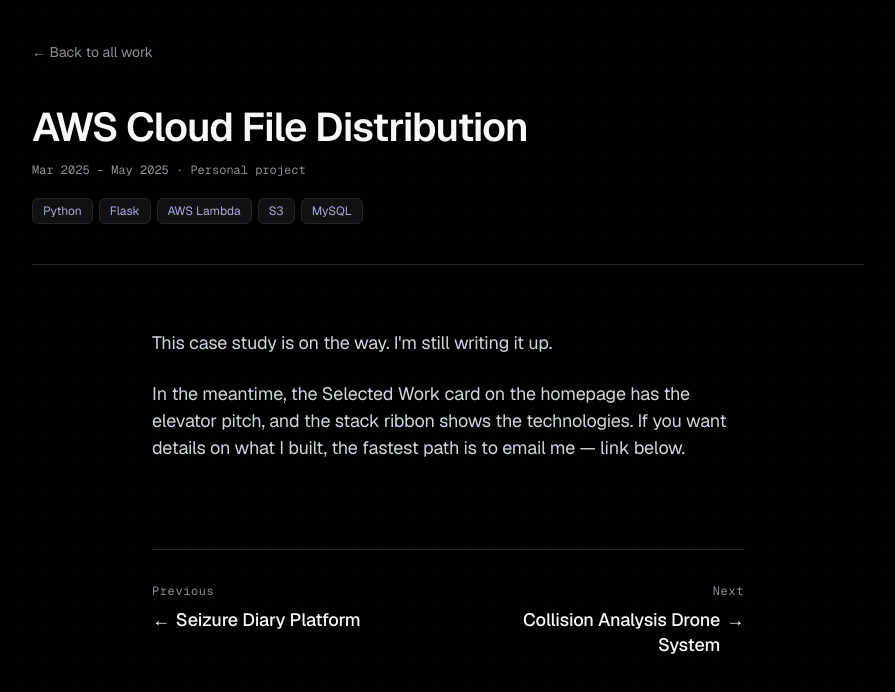
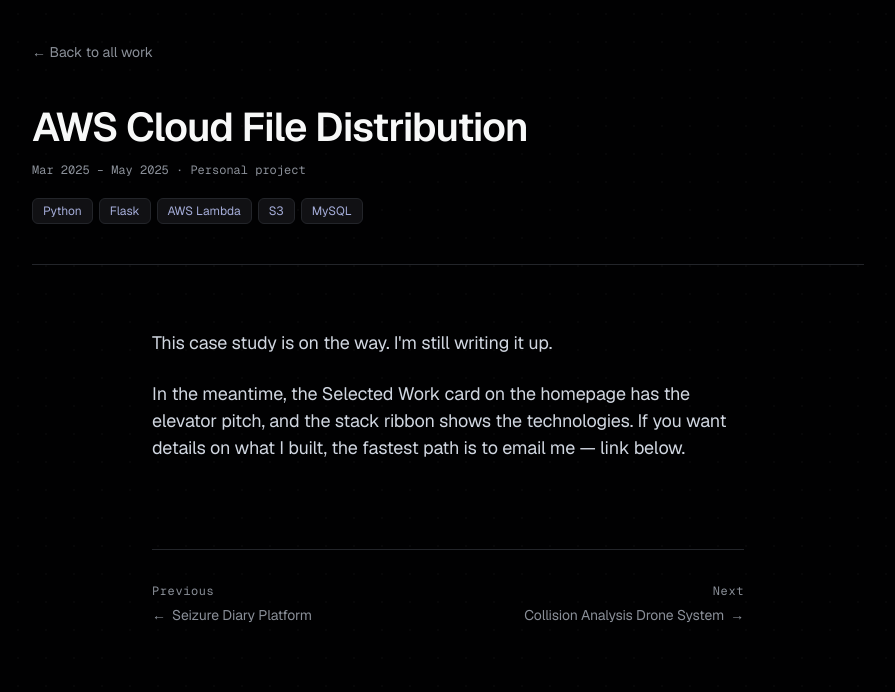
Before and after one commit to dawsdo/portfolio, a Next.js app: page /projects/cloud-files in a window 1280 px wide. Shown: the top 692 px of the page, without its empty margins (192-1087 px from the left). Built offline with nearby package versions, Linux system fonts and the light colour scheme.

Commit message:
tune CaseStudyNav: match quiet styling of top back-link

```diff
--- a/src/app/globals.css
+++ b/src/app/globals.css
@@ -306,7 +306,7 @@ body {
 @media (hover: hover) {
   .cs-nav-prev:hover .cs-nav-link-title,
   .cs-nav-next:hover .cs-nav-link-title {
-    color: var(--color-primary);
+    color: var(--color-ink);
   }
   .cs-nav-prev:hover .cs-nav-arrow {
     transform: translateX(-2px);
@@ -319,7 +319,7 @@ body {
 /* Focus state applies regardless of pointer type */
 .cs-nav-prev:focus-visible .cs-nav-link-title,
 .cs-nav-next:focus-visible .cs-nav-link-title {
-  color: var(--color-primary);
+  color: var(--color-ink);
 }
 
 /* Collapse arrow slide for users who prefer reduced motion; color shift stays */
--- a/src/components/CaseStudyNav.tsx
+++ b/src/components/CaseStudyNav.tsx
@@ -55,12 +55,12 @@ export function CaseStudyNav({ currentSlug }: { currentSlug: string }) {
           <span className="font-mono text-[12px] tracking-[0.05em] text-ink-subtle">
             Previous
           </span>
-          <span className="cs-nav-link-title mt-2 flex items-baseline gap-1.5 text-[18px] font-medium leading-snug tracking-[-0.01em] text-ink">
+          <span className="cs-nav-link-title mt-1.5 flex items-baseline gap-1.5 text-sm leading-snug tracking-[-0.01em] text-ink-subtle">
             <span className="cs-nav-arrow shrink-0">←</span>
             <span>
               {prev.title}
               {prev.status === "stub" && (
-                <span className="ml-1.5 text-sm font-normal !text-ink-tertiary">
+                <span className="ml-1.5 !text-ink-tertiary">
                   (coming soon)
                 </span>
               )}
@@ -77,11 +77,11 @@ export function CaseStudyNav({ currentSlug }: { currentSlug: string }) {
           <span className="font-mono text-[12px] tracking-[0.05em] text-ink-subtle">
             Next
           </span>
-          <span className="cs-nav-link-title mt-2 flex items-baseline gap-1.5 text-right text-[18px] font-medium leading-snug tracking-[-0.01em] text-ink">
+          <span className="cs-nav-link-title mt-1.5 flex items-baseline gap-1.5 text-right text-sm leading-snug tracking-[-0.01em] text-ink-subtle">
             <span>
               {next.title}
               {next.status === "stub" && (
-                <span className="ml-1.5 text-sm font-normal !text-ink-tertiary">
+                <span className="ml-1.5 !text-ink-tertiary">
                   (coming soon)
                 </span>
               )}
```
